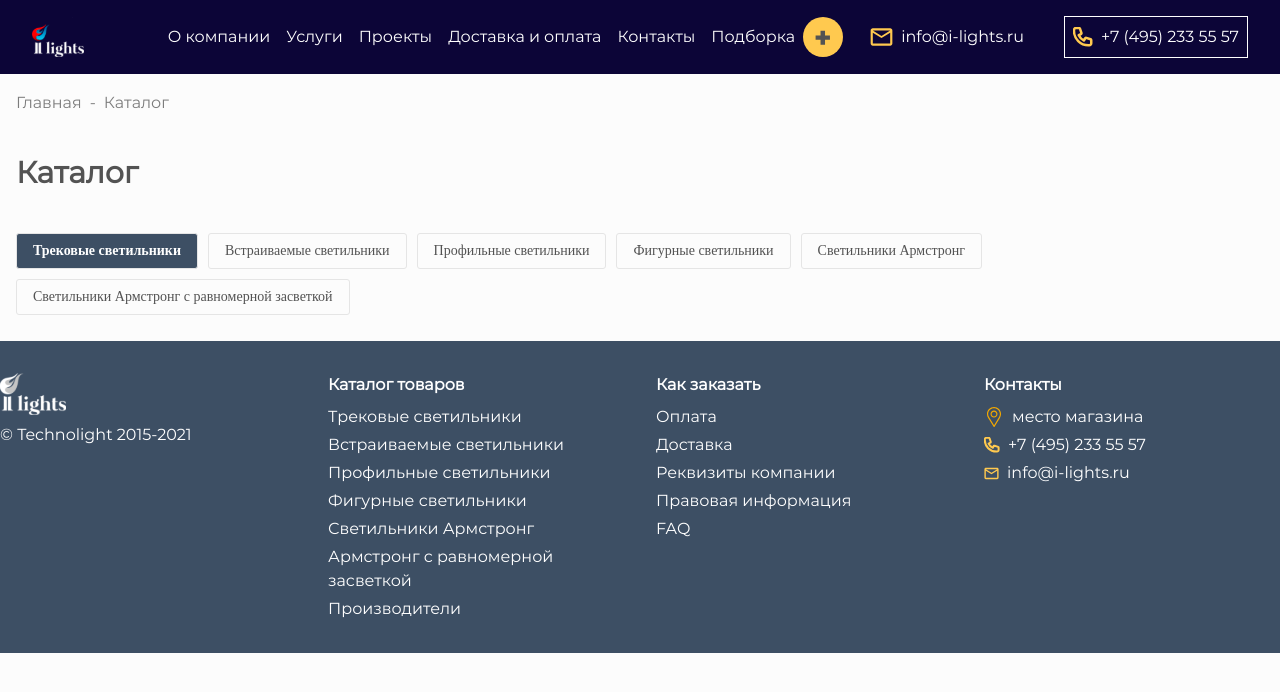
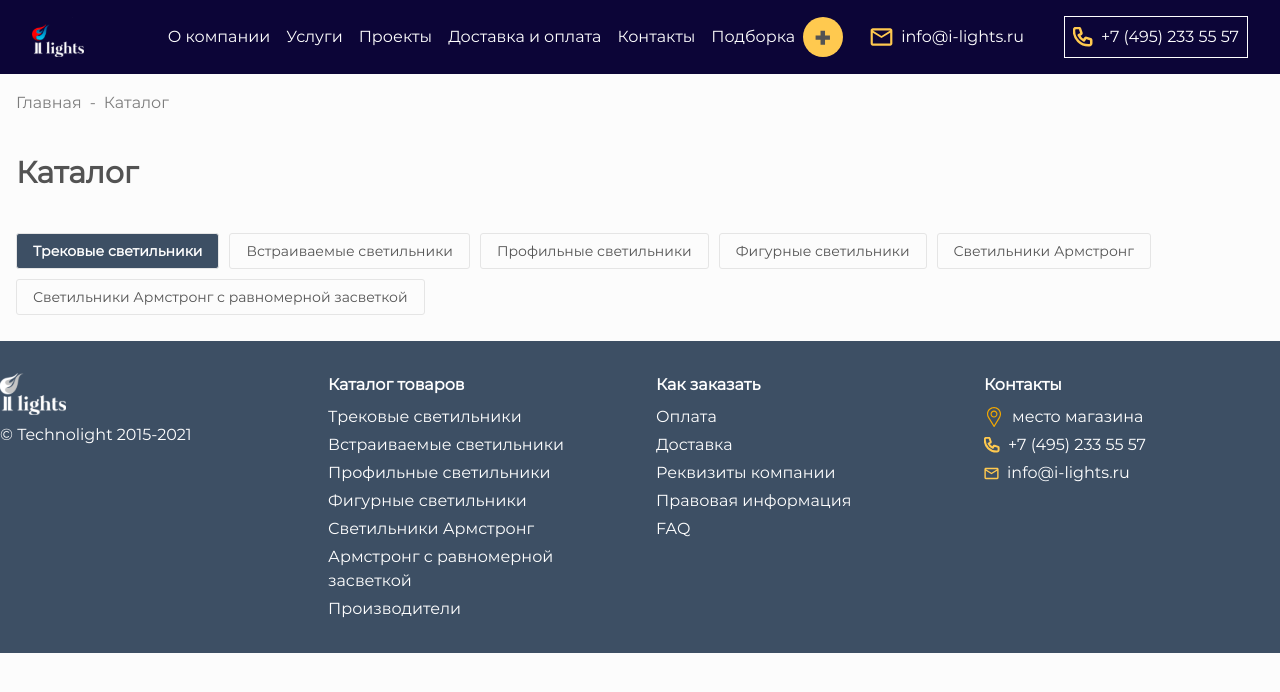
Before and after one commit to 89811421793/lamps, a Next.js app: page /catalog in a window 1280 px wide. Shown: the top 692 px of the page. Built offline with nearby package versions, Linux system fonts and the light colour scheme.

Commit message:
шрифт..

```diff
--- a/src/app/catalog/page.tsx
+++ b/src/app/catalog/page.tsx
@@ -52,7 +52,6 @@ const Catalog = () => {
                   : "text-[var(--darkgrey)] font-medium"
               }`}
               style={{
-                fontFamily: 'Montserrat',
                 fontSize: '14px',
                 marginRight: index < 5 ? '10px' : '0',
                 marginBottom: '10px',
```
